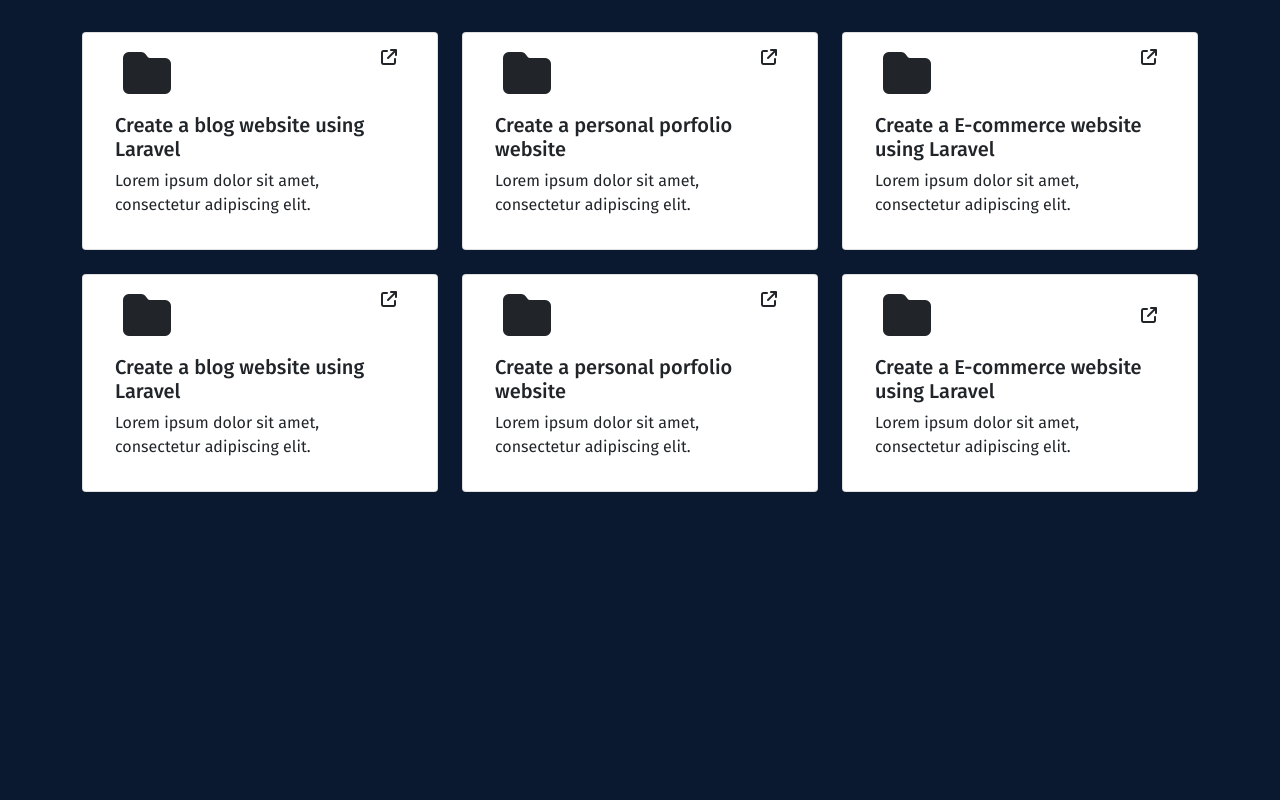
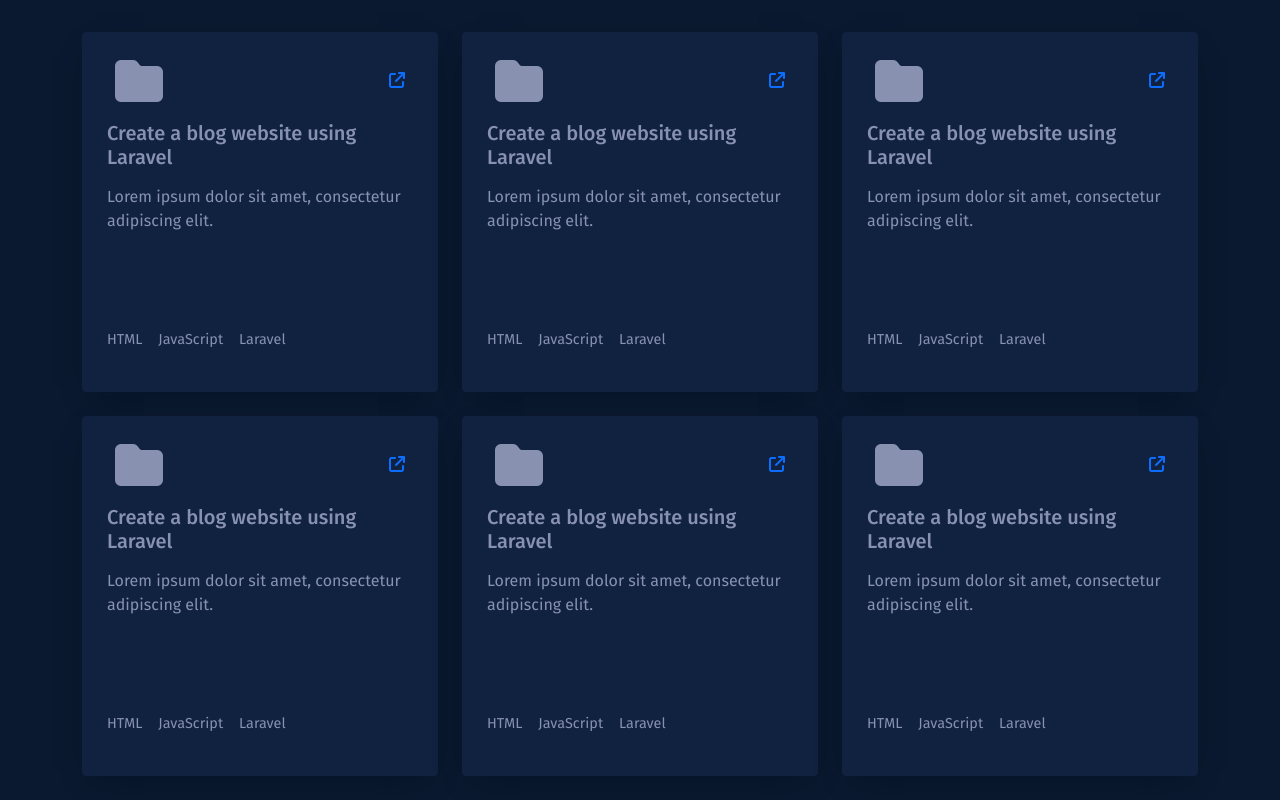
Before and after one commit to masud5009/port-folio, a plain HTML site: page project.html in a window 1280 px wide. Shown: the part 168-968 px from the top of the page. Before the commit the page ends 800 px from the top, so only its background shows below. Drawn offline with nearby package versions, Linux system fonts and the light colour scheme.

Commit message:
project complete

```diff
--- a/css/style.css
+++ b/css/style.css
@@ -176,16 +176,7 @@ body {
     font-size: 2.5rem;
     color: var(--main-color);
     margin-bottom: 3rem;
-}
-
-.title::after {
-    content: "";
-    width: 21.5rem;
-    height: 1px;
-    background: var(--main-color);
-    position: absolute;
-    top: 6.7rem !important;
-    left: 20rem;
+    font-weight: 600;
 }
 
 .title p {
@@ -203,6 +194,7 @@ body {
 .about-section p {
     font-size: 1.1rem;
 }
+
 /* .contact-section */
 .contact-section .btn {
     border: 1px solid var(--main-color);
@@ -211,9 +203,43 @@ body {
     padding: .7rem;
     font-weight: 500;
 }
+
 /* porject-section */
-.folder{
+.folder {
     font-size: 3rem;
+}
+
+.card {
+    background: #112240;
+    color: var(--f2-color);
+    box-shadow: 0 10px 30px -15px rgba(1, 12, 27, 0.7);
+    border: 1px solid #112240;
+    cursor: pointer;
+    padding: 1.5rem .5rem;
+    min-height: 45vh;
+    transition: ease .50s;
+}
+.card:hover{
+    transform: translateY(-1rem)
+}
+.card:hover .card-title {
+    color: var(--main-color);
+}
+.card-title{
+    margin-bottom: 1rem;
+}
+.card-text{
+    margin-bottom: .7rem;
+}
+.lagnuage {
+    padding: 1rem 1rem;
+    margin-bottom: 0;
+}
+
+li {
+    font-size: .9rem;
+    /*! padding: .5rem; */
+    margin: 0 1rem 0 0;
 }
 /* footer-section */
 .footer-text {
@@ -262,12 +288,6 @@ body {
     .about-section {
         margin-top: 15rem;
     }
-
-    .title::after {
-        width: 13.5rem;
-        top: 11.2rem !important;
-        left: 12rem;
-    }
 }
 
 @media (max-width:768px) {
--- a/project.html
+++ b/project.html
@@ -72,88 +72,136 @@
             <h2 class="text-center mb-5 title">My Projects</h2>
             <div class="row">
                 <div class="col-lg-4 col-md-6 mb-4">
-                    <div class="card p-3">
+                    <div class="card">
                         <div class="container">
-                            <div class="d-flex justify-content-between">
+                            <div class="d-flex justify-content-between align-items-center">
                                 <i class="fas fa-folder-blank folder"></i>
-                                <i class="fas fa-external-link"></i>
+                                <a href="" target="_blank"><i class="fas fa-external-link"></i></a>
                             </div>
                         </div>
                         <div class="card-body">
                             <h5 class="card-title">Create a blog website using Laravel</h5>
                             <p class="card-text">Lorem ipsum dolor sit amet, consectetur adipiscing elit.</p>
+
                         </div>
+                        <footer>
+                            <ul class=" d-flex lagnuage">
+                                <li>HTML</li>
+                                <li>JavaScript</li>
+                                <li>Laravel</li>
+                            </ul>
+                        </footer>
                     </div>
                 </div>
                 <div class="col-lg-4 col-md-6 mb-4">
-                    <div class="card p-3">
+                    <div class="card">
                         <div class="container">
-                            <div class="d-flex justify-content-between">
+                            <div class="d-flex justify-content-between align-items-center">
                                 <i class="fas fa-folder-blank folder"></i>
-                                <i class="fas fa-external-link"></i>
-                            </div>
-                        </div>
-                        <div class="card-body">
-                            <h5 class="card-title">Create a personal porfolio website</h5>
-                            <p class="card-text">Lorem ipsum dolor sit amet, consectetur adipiscing elit.</p>
-                        </div>
-                    </div>
-                </div>
-                <div class="col-lg-4 col-md-6 mb-4">
-                    <div class="card p-3">
-                        <div class="container">
-                            <div class="d-flex justify-content-between">
-                                <i class="fas fa-folder-blank folder"></i>
-                                <i class="fas fa-external-link"></i>
-                            </div>
-                        </div>
-                        <div class="card-body">
-                            <h5 class="card-title">Create a E-commerce website using Laravel</h5>
-                            <p class="card-text">Lorem ipsum dolor sit amet, consectetur adipiscing elit.</p>
-                        </div>
-                    </div>
-                </div>
-                <!-- Add more project cards here -->
-                <div class="col-lg-4 col-md-6 mb-4">
-                    <div class="card p-3">
-                        <div class="container">
-                            <div class="d-flex justify-content-between">
-                                <i class="fas fa-folder-blank folder"></i>
-                                <i class="fas fa-external-link"></i>
+                                <a href="" target="_blank"><i class="fas fa-external-link"></i></a>
                             </div>
                         </div>
                         <div class="card-body">
                             <h5 class="card-title">Create a blog website using Laravel</h5>
                             <p class="card-text">Lorem ipsum dolor sit amet, consectetur adipiscing elit.</p>
+
                         </div>
+                        <footer>
+                            <ul class=" d-flex lagnuage">
+                                <li>HTML</li>
+                                <li>JavaScript</li>
+                                <li>Laravel</li>
+                            </ul>
+                        </footer>
                     </div>
                 </div>
                 <div class="col-lg-4 col-md-6 mb-4">
-                    <div class="card p-3">
+                    <div class="card">
                         <div class="container">
-                            <div class="d-flex justify-content-between">
+                            <div class="d-flex justify-content-between align-items-center">
                                 <i class="fas fa-folder-blank folder"></i>
-                                <i class="fas fa-external-link"></i>
+                                <a href="" target="_blank"><i class="fas fa-external-link"></i></a>
                             </div>
                         </div>
                         <div class="card-body">
-                            <h5 class="card-title">Create a personal porfolio website</h5>
+                            <h5 class="card-title">Create a blog website using Laravel</h5>
                             <p class="card-text">Lorem ipsum dolor sit amet, consectetur adipiscing elit.</p>
+
                         </div>
+                        <footer>
+                            <ul class=" d-flex lagnuage">
+                                <li>HTML</li>
+                                <li>JavaScript</li>
+                                <li>Laravel</li>
+                            </ul>
+                        </footer>
+                    </div>
+                </div>
+                <!-- Add more project cards here -->
+                <div class="col-lg-4 col-md-6 mb-4">
+                    <div class="card">
+                        <div class="container">
+                            <div class="d-flex justify-content-between align-items-center">
+                                <i class="fas fa-folder-blank folder"></i>
+                                <a href="" target="_blank"><i class="fas fa-external-link"></i></a>
+                            </div>
+                        </div>
+                        <div class="card-body">
+                            <h5 class="card-title">Create a blog website using Laravel</h5>
+                            <p class="card-text">Lorem ipsum dolor sit amet, consectetur adipiscing elit.</p>
+
+                        </div>
+                        <footer>
+                            <ul class=" d-flex lagnuage">
+                                <li>HTML</li>
+                                <li>JavaScript</li>
+                                <li>Laravel</li>
+                            </ul>
+                        </footer>
                     </div>
                 </div>
                 <div class="col-lg-4 col-md-6 mb-4">
-                    <div class="card p-3">
+                    <div class="card">
                         <div class="container">
                             <div class="d-flex justify-content-between align-items-center">
                                 <i class="fas fa-folder-blank folder"></i>
-                                <i class="fas fa-external-link"></i>
+                                <a href="" target="_blank"><i class="fas fa-external-link"></i></a>
                             </div>
                         </div>
                         <div class="card-body">
-                            <h5 class="card-title">Create a E-commerce website using Laravel</h5>
+                            <h5 class="card-title">Create a blog website using Laravel</h5>
                             <p class="card-text">Lorem ipsum dolor sit amet, consectetur adipiscing elit.</p>
+
                         </div>
+                        <footer>
+                            <ul class=" d-flex lagnuage">
+                                <li>HTML</li>
+                                <li>JavaScript</li>
+                                <li>Laravel</li>
+                            </ul>
+                        </footer>
+                    </div>
+                </div>
+                <div class="col-lg-4 col-md-6 col-sm-4 mb-4">
+                    <div class="card">
+                        <div class="container">
+                            <div class="d-flex justify-content-between align-items-center">
+                                <i class="fas fa-folder-blank folder"></i>
+                                <a href="" target="_blank"><i class="fas fa-external-link"></i></a>
+                            </div>
+                        </div>
+                        <div class="card-body">
+                            <h5 class="card-title">Create a blog website using Laravel</h5>
+                            <p class="card-text">Lorem ipsum dolor sit amet, consectetur adipiscing elit.</p>
+
+                        </div>
+                        <footer>
+                            <ul class=" d-flex lagnuage">
+                                <li>HTML</li>
+                                <li>JavaScript</li>
+                                <li>Laravel</li>
+                            </ul>
+                        </footer>
                     </div>
                 </div>
 
```
